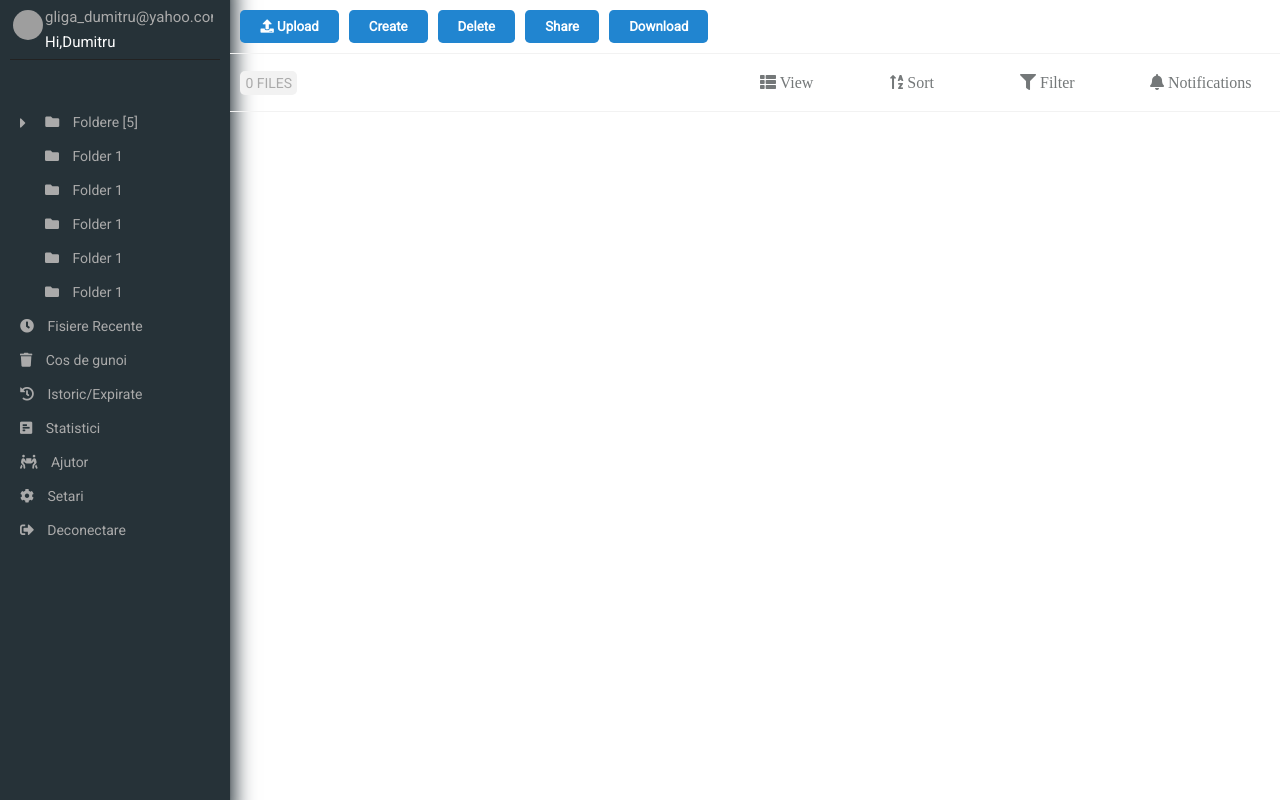
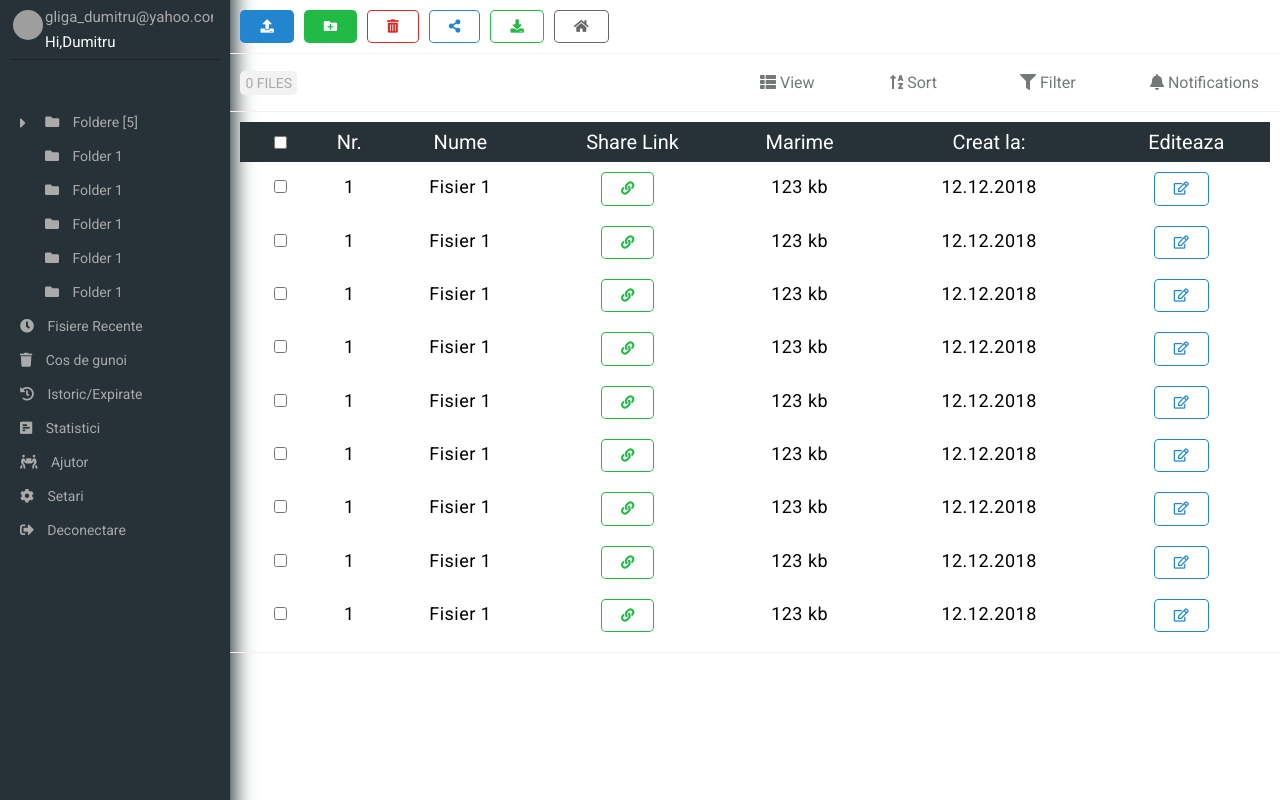
Before and after one commit to GligaDumitru/FOU, a PHP site: page /pages/dashboard.html in a window 1280 px wide. Run offline with PHP 8.4, Linux system fonts and the light colour scheme; style sheets or scripts are compiled from the project's sources; grey boxes are pictures that could not be loaded.

Commit message:
smal changes

```diff
--- a/src/pages/dashboard.html
+++ b/src/pages/dashboard.html
@@ -143,12 +143,15 @@
       <div class="main-dashboard-page">
         <div class="main-options">
           <button class="app button blue">
-            <i class="fas fa-upload"></i> Upload
+            <i class="fas fa-upload"></i>
           </button>
-          <button class="app button blue">Create</button>
-          <button class="app button blue">Delete</button>
-          <button class="app button blue">Share</button>
-          <button class="app button blue">Download</button>
+          <button class="app button green"><i class="fas fa-folder-plus"></i></button>
+          <button class="app button special red"><i class="fas fa-trash-alt"></i></button>
+          <button class="app button special blue"><i class="fas fa-share-alt"></i></button>
+          <button class="app button special green"><i class="fas fa-download"></i></button>
+          <a href="home.html">
+            <button class="app button special "><i class="fas fa-home"></i></button>
+          </a>
         </div>
         <div class="main-options second">
           <div class="file-conter">
@@ -196,6 +199,177 @@
             </ul>
           </div>
         </div>
+        <div class="main-options third">
+          <table>
+            <thead>
+              <tr>
+                <th><input type="checkbox" /></th>
+                <th>Nr.</th>
+                <th>Nume</th>
+                <th>Share Link</th>
+                <th>Marime</th>
+                <th>Creat la:</th>
+                <th>Editeaza</th>
+              </tr>
+            </thead>
+            <tbody>
+              <tr>
+                <td><input type="checkbox" /></td>
+                <td>1</td>
+                <td>Fisier 1</td>
+                <td>
+                  <button class="app button special green">
+                    <i class="fas fa-link"></i>
+                  </button>
+                </td>
+                <td>123 kb</td>
+                <td>12.12.2018</td>
+                <td>
+                  <button class="app button special blue">
+                    <i class="far fa-edit"></i>
+                  </button>
+                </td>
+              </tr>
+
+              <tr>
+                <td><input type="checkbox" /></td>
+                <td>1</td>
+                <td>Fisier 1</td>
+                <td>
+                  <button class="app button special green">
+                    <i class="fas fa-link"></i>
+                  </button>
+                </td>
+                <td>123 kb</td>
+                <td>12.12.2018</td>
+                <td>
+                  <button class="app button special blue">
+                    <i class="far fa-edit"></i>
+                  </button>
+                </td>
+              </tr>
+              <tr>
+                <td><input type="checkbox" /></td>
+                <td>1</td>
+                <td>Fisier 1</td>
+                <td>
+                  <button class="app button special green">
+                    <i class="fas fa-link"></i>
+                  </button>
+                </td>
+                <td>123 kb</td>
+                <td>12.12.2018</td>
+                <td>
+                  <button class="app button special blue">
+                    <i class="far fa-edit"></i>
+                  </button>
+                </td>
+              </tr>
+              <tr>
+                <td><input type="checkbox" /></td>
+                <td>1</td>
+                <td>Fisier 1</td>
+                <td>
+                  <button class="app button special green">
+                    <i class="fas fa-link"></i>
+                  </button>
+                </td>
+                <td>123 kb</td>
+                <td>12.12.2018</td>
+                <td>
+                  <button class="app button special blue">
+                    <i class="far fa-edit"></i>
+                  </button>
+                </td>
+              </tr>
+              <tr>
+                <td><input type="checkbox" /></td>
+                <td>1</td>
+                <td>Fisier 1</td>
+                <td>
+                  <button class="app button special green">
+                    <i class="fas fa-link"></i>
+                  </button>
+                </td>
+                <td>123 kb</td>
+                <td>12.12.2018</td>
+                <td>
+                  <button class="app button special blue">
+                    <i class="far fa-edit"></i>
+                  </button>
+                </td>
+              </tr>
+              <tr>
+                <td><input type="checkbox" /></td>
+                <td>1</td>
+                <td>Fisier 1</td>
+                <td>
+                  <button class="app button special green">
+                    <i class="fas fa-link"></i>
+                  </button>
+                </td>
+                <td>123 kb</td>
+                <td>12.12.2018</td>
+                <td>
+                  <button class="app button special blue">
+                    <i class="far fa-edit"></i>
+                  </button>
+                </td>
+              </tr>
+              <tr>
+                <td><input type="checkbox" /></td>
+                <td>1</td>
+                <td>Fisier 1</td>
+                <td>
+                  <button class="app button special green">
+                    <i class="fas fa-link"></i>
+                  </button>
+                </td>
+                <td>123 kb</td>
+                <td>12.12.2018</td>
+                <td>
+                  <button class="app button special blue">
+                    <i class="far fa-edit"></i>
+                  </button>
+                </td>
+              </tr>
+              <tr>
+                <td><input type="checkbox" /></td>
+                <td>1</td>
+                <td>Fisier 1</td>
+                <td>
+                  <button class="app button special green">
+                    <i class="fas fa-link"></i>
+                  </button>
+                </td>
+                <td>123 kb</td>
+                <td>12.12.2018</td>
+                <td>
+                  <button class="app button special blue">
+                    <i class="far fa-edit"></i>
+                  </button>
+                </td>
+              </tr>
+              <tr>
+                <td><input type="checkbox" /></td>
+                <td>1</td>
+                <td>Fisier 1</td>
+                <td>
+                  <button class="app button special green">
+                    <i class="fas fa-link"></i>
+                  </button>
+                </td>
+                <td>123 kb</td>
+                <td>12.12.2018</td>
+                <td>
+                  <button class="app button special blue">
+                    <i class="far fa-edit"></i>
+                  </button>
+                </td>
+              </tr>
+            </tbody>
+          </table>
+        </div>
       </div>
     </div>
   </body>
--- a/src/styles/style.css
+++ b/src/styles/style.css
@@ -448,6 +448,7 @@
 }
 
 .main-dashboard-page .main-options {
+  font-family: "Roboto", sans-serif;
   padding: 10px;
   border-bottom: 1px solid #f2f2f2;
   display: -webkit-box;
@@ -563,16 +564,16 @@ li[data-view*="view"]:hover ul[data-view*="view"] {
 }
 
 .icon-bar a:hover {
-  background-color: #1C8ADB;
+  background-color: #1c8adb;
 }
 
 .facebook {
-  background: #3B5998;
+  background: #3b5998;
   color: white;
 }
 
 .twitter {
-  background: #55ACEE;
+  background: #55acee;
   color: white;
 }
 
@@ -592,7 +593,35 @@ li[data-view*="view"]:hover ul[data-view*="view"] {
 }
 
 .feedback {
-  background: #1C8ADB;
+  background: #1c8adb;
   color: white;
 }
+
+table {
+  width: 100%;
+  font-family: "Roboto", sans-serif;
+}
+
+table tr {
+  text-align: center;
+}
+
+table tr:hover {
+  background: #747879;
+}
+
+table thead th {
+  background: #263238;
+  color: #fff;
+  font-size: 20px;
+  padding: 10px 0;
+}
+
+table tbody tr td {
+  padding: 10px;
+  font-size: 18px;
+  font-weight: 400;
+  letter-spacing: 0.5px;
+  font-family: "Roboto", sans-serif;
+}
 /*# sourceMappingURL=style.css.map */
--- a/src/styles/style.scss
+++ b/src/styles/style.scss
@@ -299,7 +299,6 @@ $mainColor: #007adf;
 .group-items a:hover {
   text-decoration: underline;
 }
-
 // start styling for dashboard
 
 .app-menu-primary {
@@ -409,6 +408,8 @@ $mainColor: #007adf;
   box-sizing: border-box;
 
   .main-options {
+    font-family: "Roboto", sans-serif;
+
     padding: 10px;
     border-bottom: 1px solid #f2f2f2;
     display: flex;
@@ -485,7 +486,7 @@ $mainColor: #007adf;
   display: block;
 }
 
-.icon-bar{
+.icon-bar {
   position: fixed;
   top: 50%;
   -webkit-transform: translateY(-50%);
@@ -493,8 +494,8 @@ $mainColor: #007adf;
   transform: translateY(-50%);
 }
 
-.rightPosition{
-  right:0
+.rightPosition {
+  right: 0;
 }
 .icon-bar a {
   display: block;
@@ -506,16 +507,16 @@ $mainColor: #007adf;
 }
 
 .icon-bar a:hover {
-  background-color: #1C8ADB;
+  background-color: #1c8adb;
 }
 
 .facebook {
-  background: #3B5998;
+  background: #3b5998;
   color: white;
 }
 
 .twitter {
-  background: #55ACEE;
+  background: #55acee;
   color: white;
 }
 
@@ -534,7 +535,37 @@ $mainColor: #007adf;
   color: white;
 }
 
-.feedback{
-  background: #1C8ADB;
+.feedback {
+  background: #1c8adb;
   color: white;
 }
+
+//table design
+
+table {
+  width: 100%;
+  font-family: "Roboto", sans-serif;
+}
+
+table tr {
+  text-align: center;
+}
+
+table tr:hover {
+  background: #747879;
+}
+
+table thead th {
+  background: #263238;
+  color: #fff;
+  font-size: 20px;
+  padding: 10px 0;
+}
+
+table tbody tr td {
+  padding: 10px;
+  font-size: 18px;
+  font-weight: 400;
+  letter-spacing: 0.5px;
+  font-family: "Roboto", sans-serif;
+}
```
Also changed, not shown: 1 other file. Lines whose indentation alone changed are shown as unchanged.
